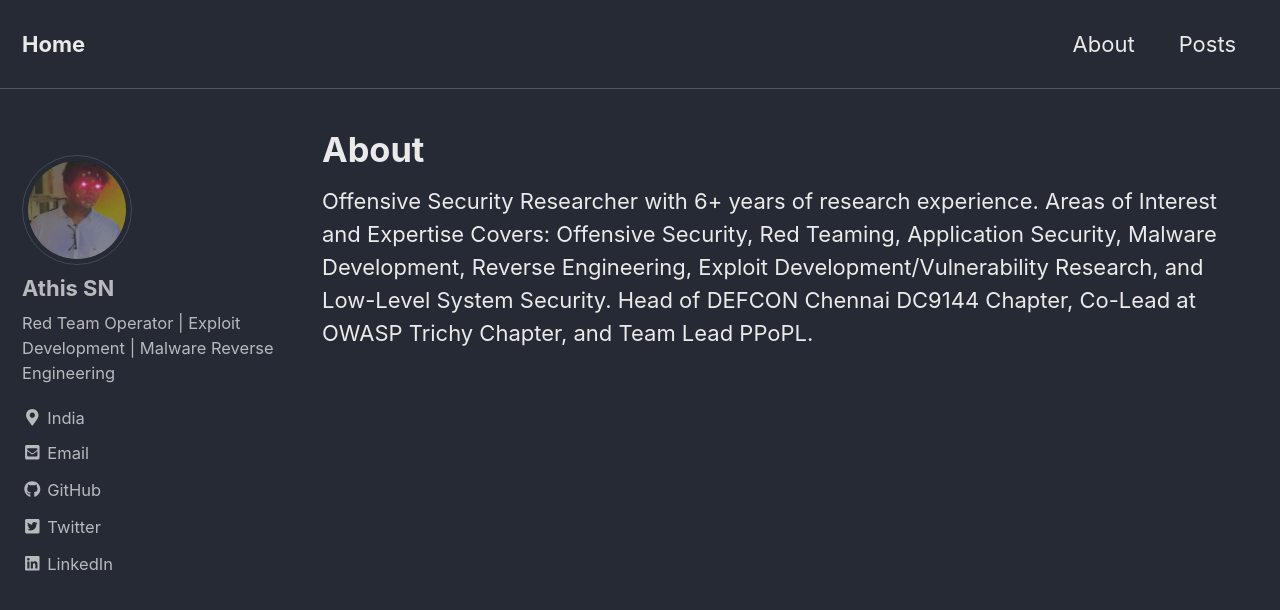
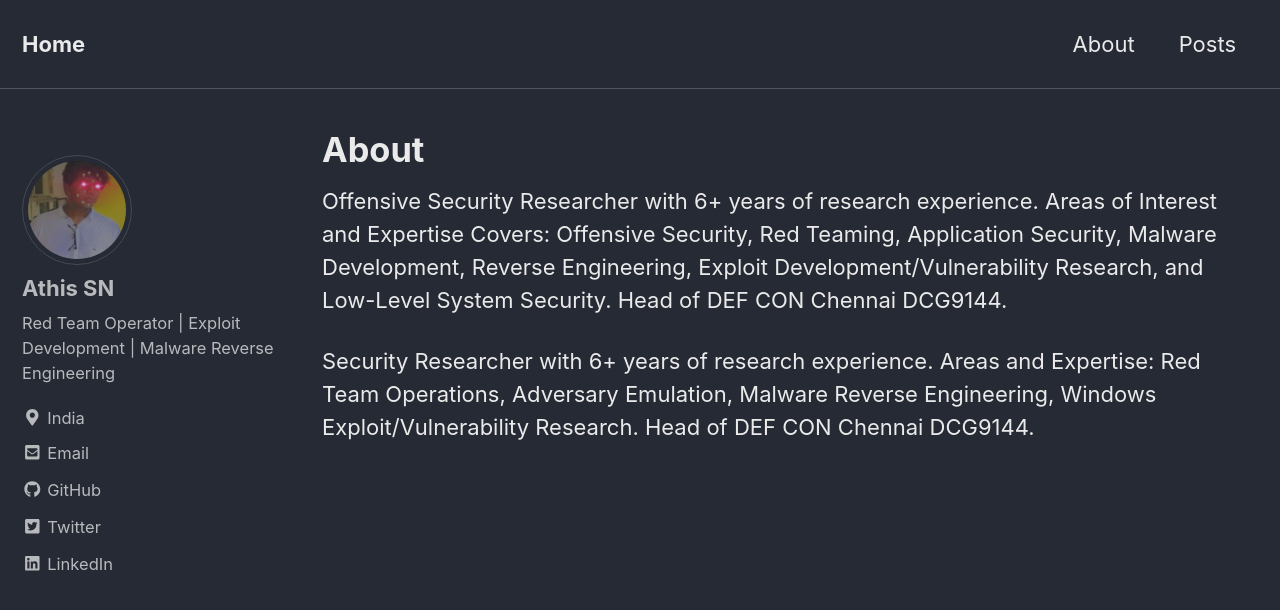
Before and after one commit to AthisSN/athissn.github.io, a Jekyll site: the page built from _pages/about.md, in a window 1280 px wide and 900 px high. Shown: the top 610 px of the window. Built offline with Jekyll 4.4.1, drawn with Linux system fonts in a browser that asks for light colours; cached includes are drawn as plain includes; nearby versions of some CDN libraries.

Commit message:
Update about.md

```diff
--- a/_pages/about.md
+++ b/_pages/about.md
@@ -3,4 +3,6 @@ title: "About"
 permalink: /about/
 ---
 
-Offensive Security Researcher with 6+ years of research experience. Areas of Interest and Expertise Covers: Offensive Security, Red Teaming, Application Security, Malware Development, Reverse Engineering, Exploit Development/Vulnerability Research, and Low-Level System Security. Head of DEFCON Chennai DC9144 Chapter, Co-Lead at OWASP Trichy Chapter, and Team Lead PPoPL.
+Offensive Security Researcher with 6+ years of research experience. Areas of Interest and Expertise Covers: Offensive Security, Red Teaming, Application Security, Malware Development, Reverse Engineering, Exploit Development/Vulnerability Research, and Low-Level System Security. Head of DEF CON Chennai DCG9144.
+
+Security Researcher with 6+ years of research experience. Areas and Expertise: Red Team Operations, Adversary Emulation, Malware Reverse Engineering, Windows Exploit/Vulnerability Research. Head of DEF CON Chennai DCG9144.
```
